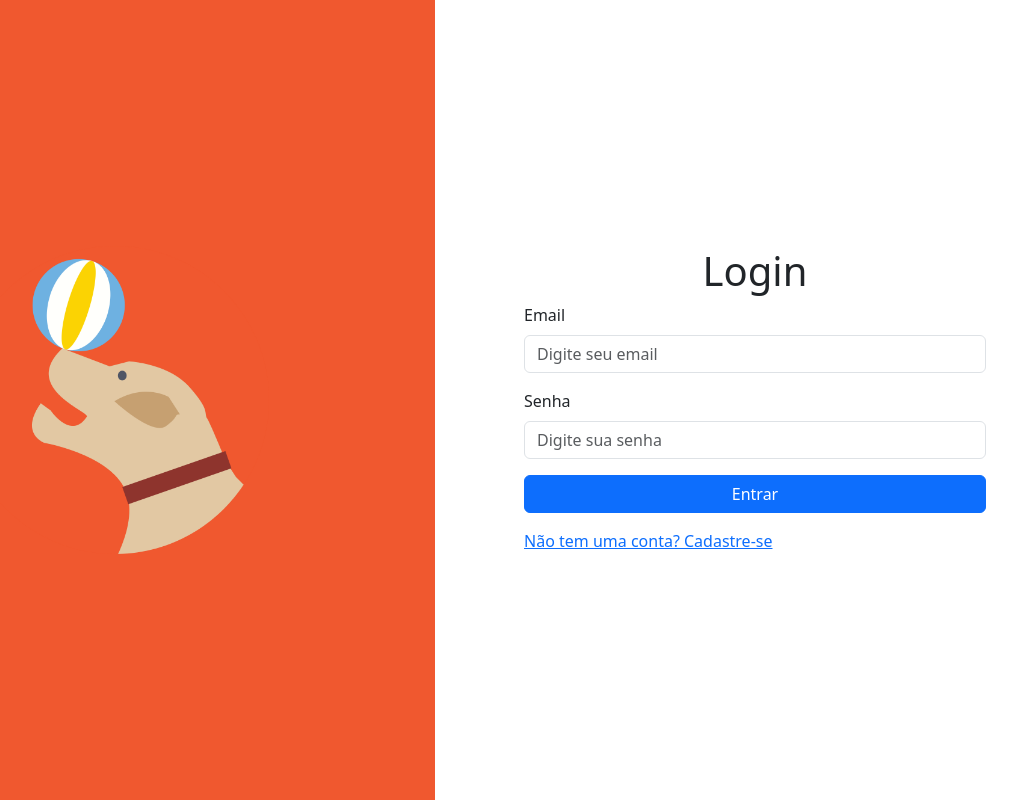
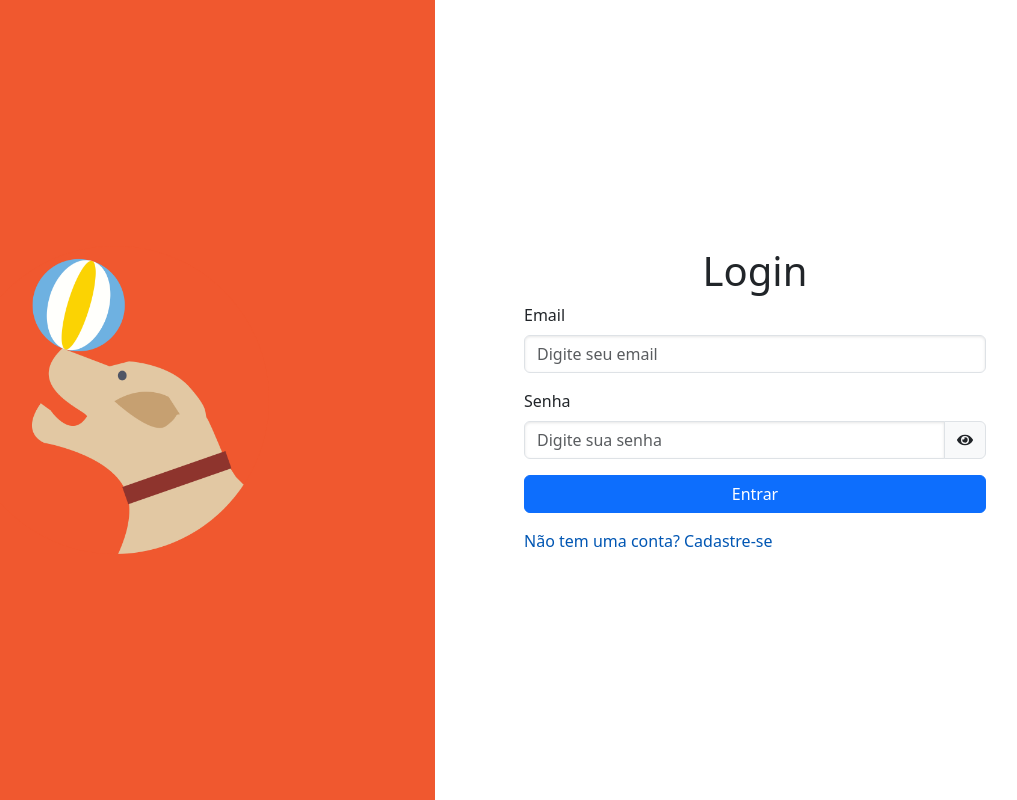
Before and after one commit to RonaldFranklin/petshop-ia-dev, a React (Vite) app: page / in a window 1280 px wide. Shown: the whole page, without its empty margins (205-1222 px from the left). Built offline with nearby package versions, Linux system fonts and the light colour scheme.

Commit message:
mudança tela login

```diff
--- a/src/pages/login-page/login.scss
+++ b/src/pages/login-page/login.scss
@@ -1,3 +1,69 @@
+/* Importando uma fonte do Google Fonts */
+@import url('https://fonts.googleapis.com/css2?family=Roboto:wght@400;500&display=swap');
+
+body, html {
+    height: 100%;
+    margin: 0;
+    font-family: 'Roboto', sans-serif;
+}
+
+.container-fluid {
+    padding: 0;
+}
+
+/* Estilos para o lado esquerdo com uma nova cor de fundo */
 .left-side {
-    background-color: #F0582F;
+    background-color: #F0582F; /* Cor já especificada por você */
+    display: flex;
+    justify-content: center;
+    align-items: center;
 }
+
+.image-container img {
+    max-width: 80%;
+    height: auto;
+    border-radius: 10px; /* Bordas arredondadas para a imagem */
+}
+
+/* Estilização dos campos de entrada */
+.form-control {
+    border-radius: 5px;
+    border: 1px solid #ccc;
+    box-shadow: inset 0 1px 3px rgba(0, 0, 0, 0.1);
+}
+
+.form-control:focus {
+    border-color: #66afe9;
+    box-shadow: inset 0 1px 1px rgba(0,0,0,0.075), 0 0 8px rgba(102, 175, 233, 0.6);
+}
+
+/* Estilização do botão de entrar */
+.button-primary {
+    background-color: #0056b3;
+    border: none;
+    border-radius: 5px;
+    padding: 10px 15px;
+    color: white;
+    font-size: 16px;
+    transition: background-color 0.3s;
+}
+
+.button-primary:hover {
+    background-color: #003580;
+}
+
+/* Link de cadastro */
+.register-link {
+    color: #0056b3;
+    text-decoration: none;
+    transition: color 0.3s;
+}
+
+.register-link:hover {
+    color: #003580;
+}
+
+/* Estilizando o ToastContainer para notificações */
+.ToastContainer {
+    font-size: 14px;
+}
--- a/src/pages/login-page/login.tsx
+++ b/src/pages/login-page/login.tsx
@@ -1,15 +1,17 @@
-import dogImage from '../../images/dog.png';
-import { Container, Row, Col, Form, Button } from 'react-bootstrap';
-import './login.scss';
 import React, { useState, useEffect } from 'react';
+import { Container, Row, Col, Form, Button, InputGroup, FormControl } from 'react-bootstrap';
 import { ToastContainer, toast } from 'react-toastify';
 import 'react-toastify/dist/ReactToastify.css';
 import axios from 'axios';
 import { useNavigate } from 'react-router-dom';
+import dogImage from '../../images/dog.png';
+import './login.scss';
+import { FaEye, FaEyeSlash } from 'react-icons/fa';
 
 export default function Login() {
     const [email, setEmail] = useState('');
     const [password, setPassword] = useState('');
+    const [showPassword, setShowPassword] = useState(false); // Estado para mostrar ou ocultar a senha
     const navigate = useNavigate();
 
     useEffect(() => {
@@ -22,18 +24,14 @@ export default function Login() {
     const handleLogin = async (e: React.FormEvent<HTMLFormElement>) => {
         e.preventDefault();
 
-        if (email == '' || password == '') {
+        if (email === '' || password === '') {
             toast.error('Por favor, preencha todos os campos!');
             return;
         }
 
         try {
-            const url: string = import.meta.env.VITE_API_URL + 'login';
-            const response = await axios.post(url, {
-              "Email": email,
-              "Password": password
-            });
-
+            const url = import.meta.env.VITE_API_URL + 'login';
+            const response = await axios.post(url, { Email: email, Password: password });
             const { data } = response.data;
 
             if (!data || !data.token) {
@@ -49,16 +47,16 @@ export default function Login() {
         }
     };
 
-    return(
+    const togglePasswordVisibility = () => {
+        setShowPassword(!showPassword);
+    };
+
+    return (
         <Container fluid className="vh-100">
             <Row className="h-100">
                 <Col md={6} className="left-side d-none d-md-flex justify-content-center align-items-center">
                     <div className="image-container text-center">
-                    <img
-                    src={dogImage}
-                    alt="Imagem"
-                    className="img-fluid w-50"
-                    />
+                        <img src={dogImage} alt="Imagem" className="img-fluid w-50" />
                     </div>
                 </Col>
 
@@ -68,36 +66,29 @@ export default function Login() {
                     <Form className="w-75" onSubmit={handleLogin}>
                         <Form.Group controlId="formBasicEmail" className="mb-3">
                             <Form.Label>Email</Form.Label>
-                        <Form.Control
-                            type="email"
-                            placeholder="Digite seu email"
-                            value={email}
-                            onChange={(e) => setEmail(e.target.value)}
-                        />
+                            <Form.Control type="email" placeholder="Digite seu email" value={email} onChange={(e) => setEmail(e.target.value)} />
                         </Form.Group>
 
                         <Form.Group controlId="formBasicPassword" className="mb-3">
                             <Form.Label>Senha</Form.Label>
-                        <Form.Control
-                            type="password"
+                            <InputGroup>
+                                <FormControl
+                                    type={showPassword ? "text" : "password"}
                                     placeholder="Digite sua senha"
                                     value={password}
                                     onChange={(e) => setPassword(e.target.value)}
                                 />
+                                <InputGroup.Text onClick={togglePasswordVisibility}>
+                                    {showPassword ? <FaEyeSlash /> : <FaEye />}
+                                </InputGroup.Text>
+                            </InputGroup>
                         </Form.Group>
 
-                    <Button variant="primary" type="submit" className="w-100 mb-3">
-                    Entrar
-                    </Button>
-
-                    <a href="/register" className="register-link">
-                    Não tem uma conta? Cadastre-se
-                    </a>
+                        <Button variant="primary" type="submit" className="w-100 mb-3">Entrar</Button>
+                        <a href="/register" className="register-link">Não tem uma conta? Cadastre-se</a>
                     </Form>
                 </Col>
             </Row>
-
-
         </Container>
     );
 }
```
Also changed, not shown: 1 other file (tests, documents, lock files or other folders). Lines whose indentation alone changed are shown as unchanged.
